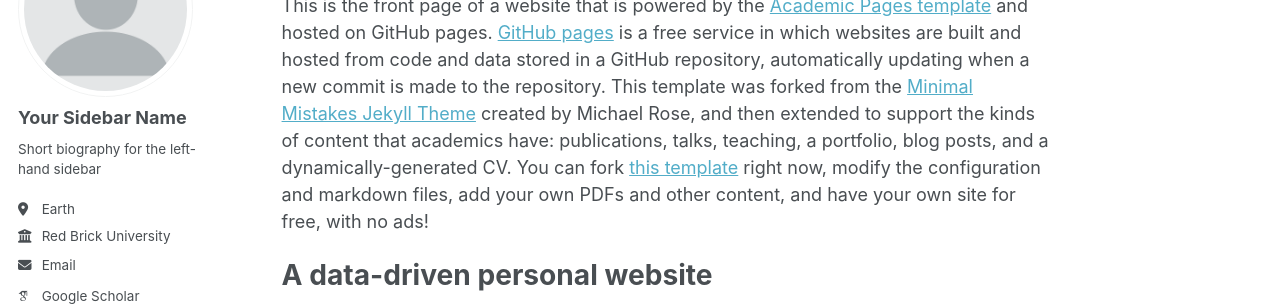
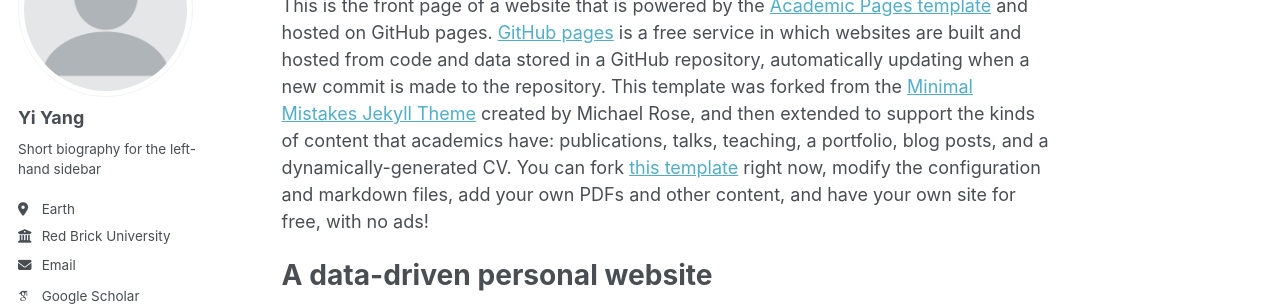
Before and after one commit to yiyang-opt/yiyang-opt.github.io, a Jekyll site: the page built from _pages/about.md, in a window 1280 px wide. Shown: the part 177-483 px from the top of the page. Built offline with Jekyll 4.4.1, drawn with Linux system fonts in a browser that asks for light colours; some web fonts are replaced.

Commit message:
Update _config.yml

```diff
--- a/_config.yml
+++ b/_config.yml
@@ -23,7 +23,7 @@ repository               : "academicpages/academicpages.github.io"
 author:
   # Biographic information
   avatar           : "profile.png"
-  name             : "Your Sidebar Name"
+  name             : "Yi Yang"
   pronouns         : # example: "she/her"
   bio              : "Short biography for the left-hand sidebar"
   location         : "Earth"
```
